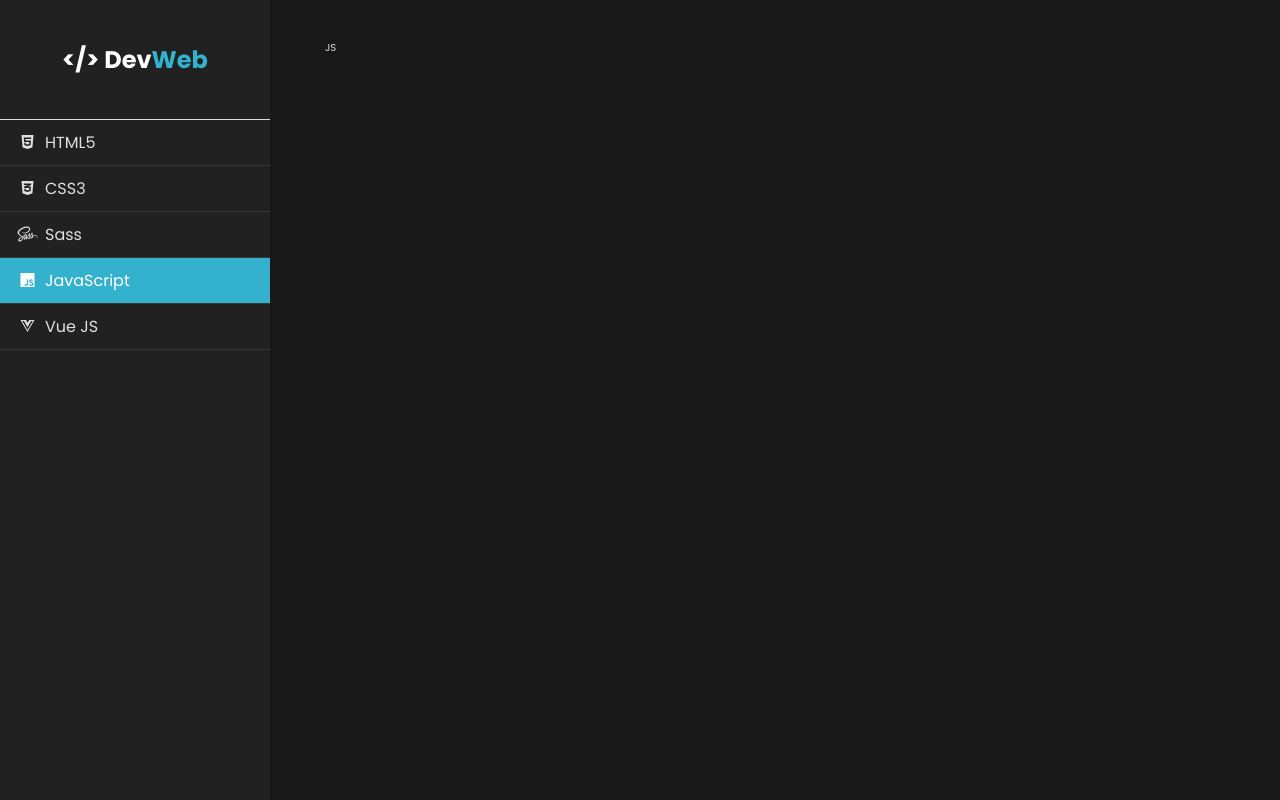
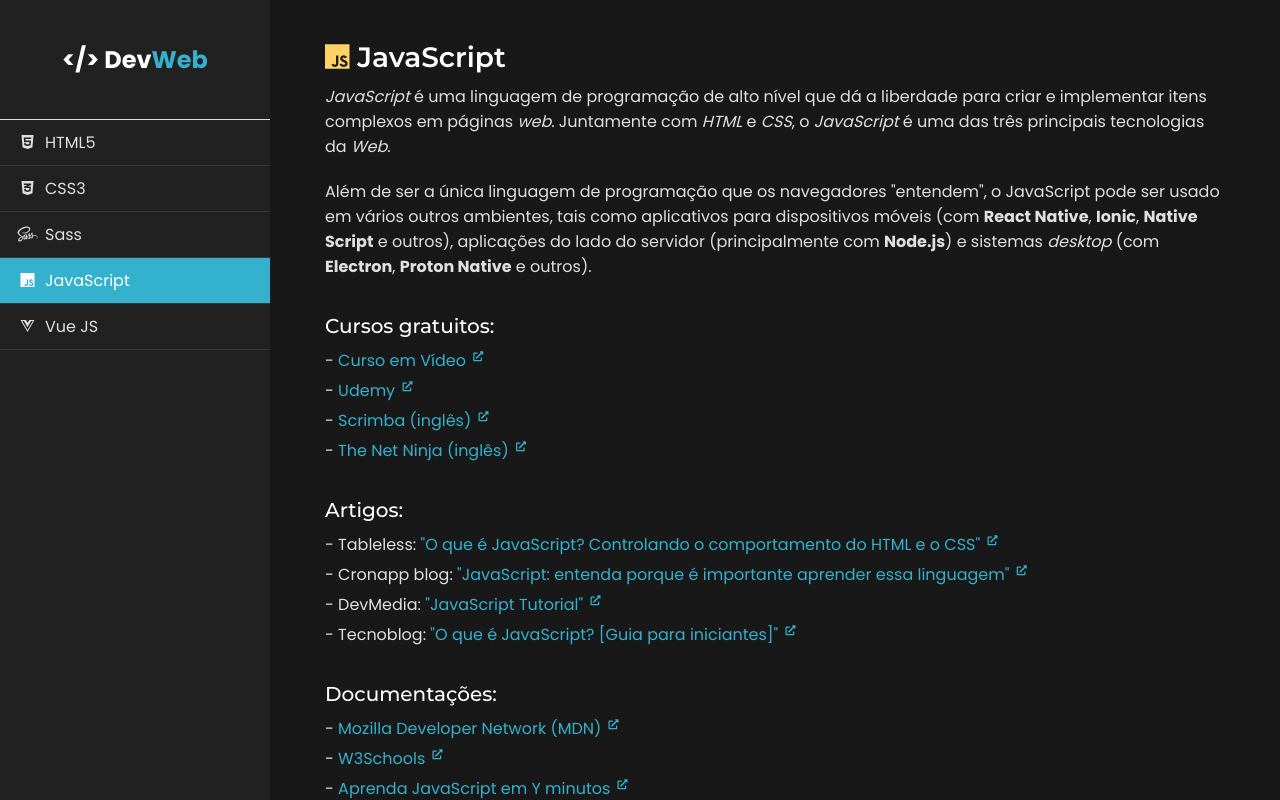
Before and after one commit to filipealvess/DevWeb, a Vue app: page /js in a window 1280 px wide. Built offline with nearby package versions, Linux system fonts and the light colour scheme.

Commit message:
Fill js view

```diff
--- a/src/views/Js.vue
+++ b/src/views/Js.vue
@@ -1,6 +1,123 @@
 <template>
   <div @click="$emit('click')" class="view">
-    JS
+    <h2><i class="fab fa-js icon"></i> JavaScript</h2>
+    <p>
+      <em>JavaScript</em> é uma linguagem de programação de alto nível que dá a
+      liberdade para criar e implementar itens complexos em páginas <em>web</em>.
+      Juntamente com <em>HTML</em> e <em>CSS</em>, o <em>JavaScript</em>
+      é uma das três principais tecnologias da <em>Web</em>.
+    </p>
+    <p>
+      Além de ser a única linguagem de programação que os navegadores "entendem",
+      o JavaScript pode ser usado em vários outros ambientes, tais como aplicativos
+      para dispositivos móveis (com <strong>React Native</strong>,
+      <strong>Ionic</strong>, <strong>Native Script</strong> e outros),
+      aplicações do lado do servidor (principalmente com <strong>Node.js</strong>)
+      e sistemas <em>desktop</em> (com <strong>Electron</strong>,
+      <strong>Proton Native</strong> e outros).
+    </p>
+
+    <h3>Cursos gratuitos:</h3>
+    <ul>
+      <li>-
+        <a href="https://www.youtube.com/playlist?list=PLHz_AreHm4dlsK3Nr9GVvXCbpQyHQl1o1" target="_blank">
+          Curso em Vídeo
+        </a>
+      </li>
+      <li>-
+        <a href="https://www.udemy.com/courses/search/?lang=pt&price=price-free&q=javascript&sort=relevance&src=ukw" target="_blank">
+          Udemy
+        </a>
+      </li>
+      <li>-
+        <a href="https://scrimba.com/allcourses?q=javascript&price=free" target="_blank">
+          Scrimba (inglês)
+        </a>
+      </li>
+      <li>-
+        <a href="https://www.youtube.com/playlist?list=PL4cUxeGkcC9i9Ae2D9Ee1RvylH38dKuET" target="_blank">
+          The Net Ninja (inglês)
+        </a>
+      </li>
+    </ul>
+
+    <h3>Artigos:</h3>
+    <ul>
+      <li>- Tableless:
+        <a href="https://tableless.github.io/iniciantes/manual/js/" target="_blank">
+          "O que é JavaScript? Controlando o comportamento do HTML e o CSS"
+        </a>
+      </li>
+      <li>- Cronapp blog:
+        <a href="https://blog.cronapp.io/aprender-javascript/" target="_blank">
+          "JavaScript: entenda porque é importante aprender essa linguagem"
+        </a>
+      </li>
+      <li>- DevMedia:
+        <a href="https://www.devmedia.com.br/javascript-tutorial/37257" target="_blank">
+          "JavaScript Tutorial"
+        </a>
+      </li>
+      <li>- Tecnoblog:
+        <a href="https://tecnoblog.net/406946/o-que-e-javascript-guia-para-iniciantes/" target="_blank">
+          "O que é JavaScript? [Guia para iniciantes]"
+        </a>
+      </li>
+    </ul>
+
+    <h3>Documentações:</h3>
+    <ul>
+      <li>-
+        <a href="https://developer.mozilla.org/pt-BR/docs/Web/JavaScript" target="_blank">
+          Mozilla Developer Network (MDN)
+        </a>
+      </li>
+      <li>-
+        <a href="https://www.w3schools.com/js/default.asp" target="_blank">
+          W3Schools
+        </a>
+      </li>
+      <li>-
+        <a href="https://learnxinyminutes.com/docs/pt-br/javascript-pt/" target="_blank">
+          Aprenda JavaScript em Y minutos
+        </a>
+      </li>
+    </ul>
+
+    <h3>Mapa de estudos:</h3>
+    <ul>
+      <li>- Variáveis</li>
+      <li>- Tipos de dados</li>
+      <li>- Escopos</li>
+      <li>- Interação com o DOM (<em>Document Object Model</em>)</li>
+      <li>- Operadores (aritméticos, lógicos, relacionais, de atribuição...)</li>
+      <li>- Estruturas de decição (<em>if</em>, <em>else</em>, <em>switch</em>)</li>
+      <li>- Operador ternário</li>
+      <li>
+        - Estruturas de repetição (<em>for</em>, <em>foreach</em>,
+        <em>while</em>, <em>do while</em>...)
+      </li>
+      <li>- Funções (<em>function declaration</em>, <em>arrow function</em>)</li>
+      <li>- Operador <em>rest</em></li>
+      <li>- <em>Closure</em></li>
+      <li>- <em>Hoisting</em></li>
+      <li>- <em>Arrays</em> e objetos</li>
+      <li>- Métodos de <em>array</em></li>
+      <li>- <em>This</em></li>
+      <li>- Operador <em>spread</em></li>
+      <li>- Desestruturação</li>
+      <li>- Objetos nativos (<em>Date</em>, <em>Math</em>...)</li>
+      <li>- Eventos</li>
+      <li>- Assincronismo (<em>async/await</em>, <em>promises</em>, <em>fetch</em>)</li>
+      <li>- Tratamento de erros (<em>try/catch/finally</em>)</li>
+      <li>- Operador <em>OR</em></li>
+      <li>- <em>Nullish coalescing</em></li>
+      <li>- <em>JSON</em></li>
+      <li>- Expressão regular</li>
+      <li>- <em>Web API's</em></li>
+      <li>Continue estudando...</li>
+    </ul>
+
   </div>
 </template>
 
@@ -15,4 +132,8 @@
 
 <style scoped>
   @import '../css/global-views.css';
+
+  .icon {
+    color: #FFD265;
+  }
 </style>
```
